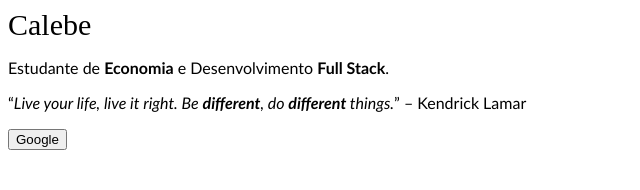
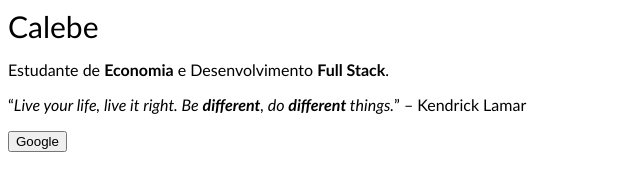
Before and after one commit to Getro29/caleb_website, a plain HTML site: page index.html in a window 1280 px wide. Shown: the whole page, without its empty margins (0-640 px from the left). Drawn offline with Linux system fonts and the light colour scheme.

Commit message:
First commit develop

```diff
--- a/styles.css
+++ b/styles.css
@@ -5,5 +5,4 @@ body{
 
 .header {
     font-size: 30px;
-    font-family: Iosevka;
 }
```
